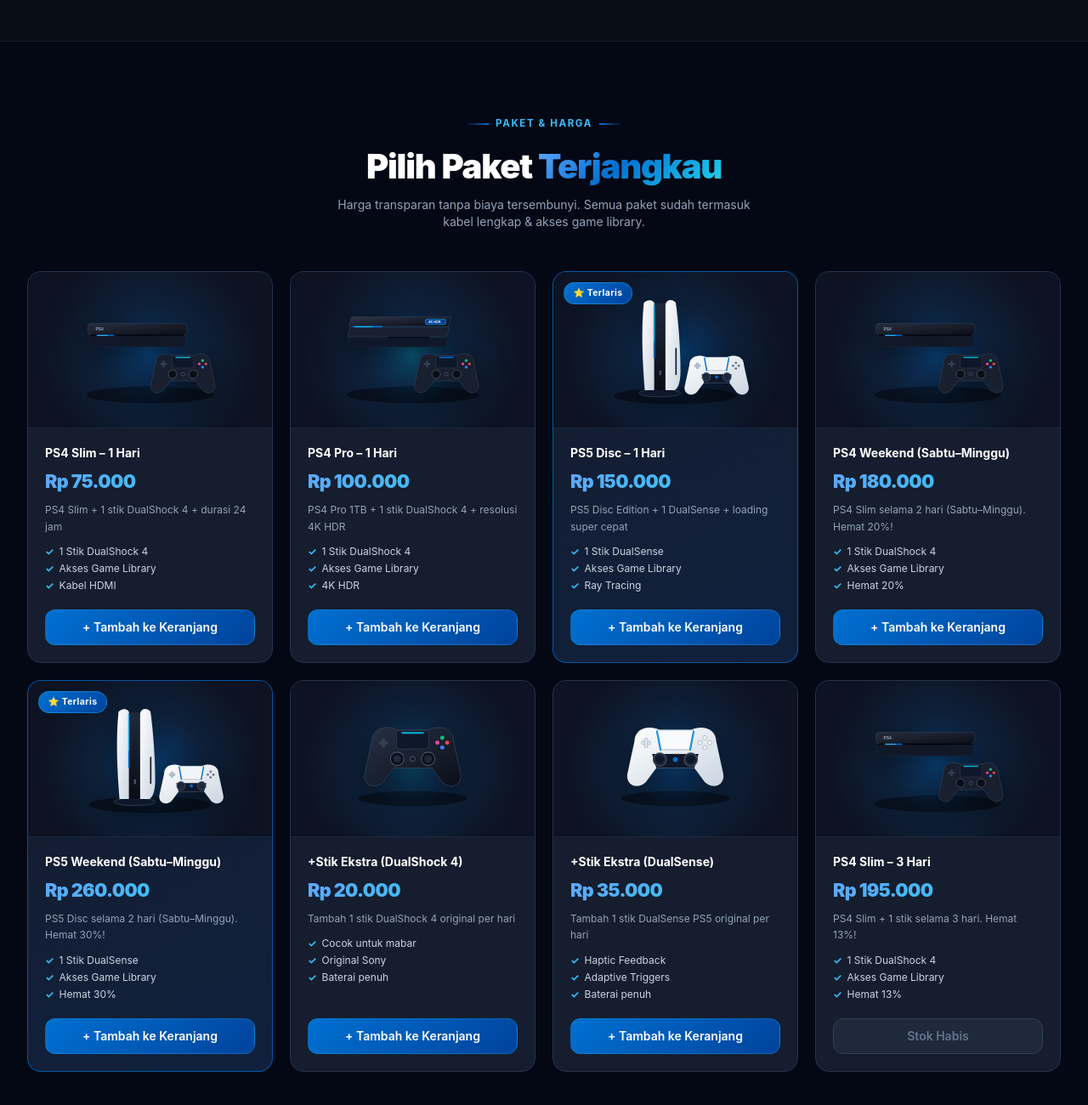
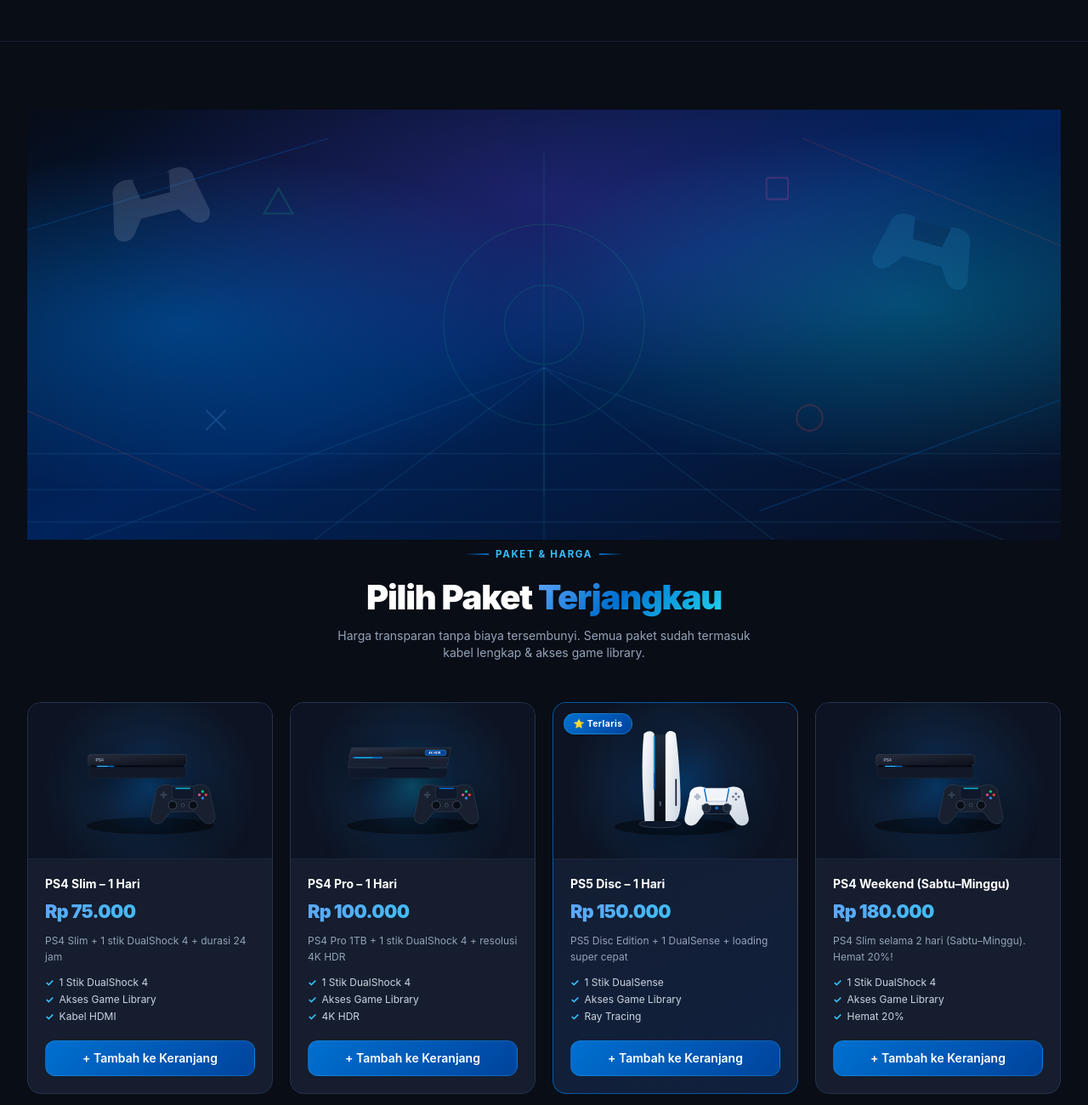
Before and after one commit to Al-khaliq/rental-ps, a plain HTML site: page index.html in a window 1280 px wide. Shown: the part 1380-2680 px from the top of the page at 85% size. Drawn offline with nearby package versions, Linux system fonts and the light colour scheme.

Commit message:
Update index.html

```diff
--- a/index.html
+++ b/index.html
@@ -206,8 +206,10 @@
   </section>
 
   <!-- ===== PAKET HARGA ===== -->
-  <section id="paket" class="py-20 px-4 sm:px-6 lg:px-8 relative z-10 bg-slate-950/60 border-y border-slate-800/70">
-    <div class="max-w-7xl mx-auto">
+  <section id="paket" class="paket-section py-20 px-4 sm:px-6 lg:px-8 relative z-10 overflow-hidden border-y border-slate-800/70">
+    <img src="assets/paket-game-bg.svg" alt="" aria-hidden="true" class="paket-bg-img" loading="lazy" />
+    <div class="paket-bg-overlay" aria-hidden="true"></div>
+    <div class="max-w-7xl mx-auto relative z-10">
       <div class="text-center mb-12">
         <div class="section-label justify-center mb-3">Paket &amp; Harga</div>
         <h2 class="section-title text-white">Pilih Paket <span class="gradient-text">Terjangkau</span></h2>
```
